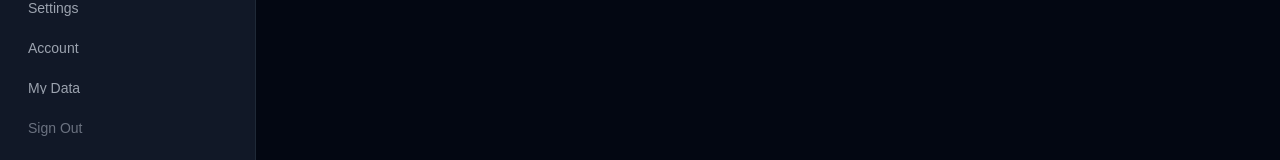
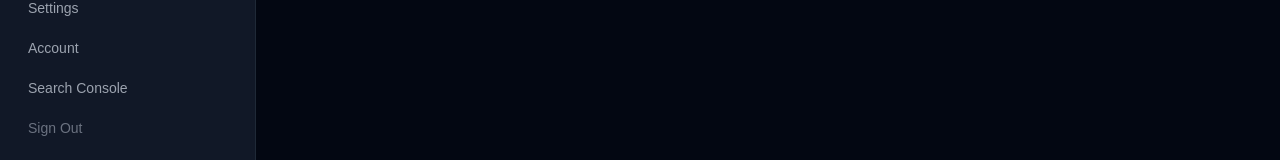
Before and after one commit to thenovarfounder-del/traffikfuel, a Next.js app: page /dashboard/content/ads in a window 1280 px wide. Shown: the part 638-798 px from the top of the page. Built offline with nearby package versions, Linux system fonts and the light colour scheme; no server answers.

Commit message:
Add Search Console to sidebar

```diff
--- a/src/app/dashboard/layout.tsx
+++ b/src/app/dashboard/layout.tsx
@@ -31,7 +31,8 @@ export default function DashboardLayout({ children }: { children: React.ReactNod
     { href: '/dashboard/onboarding', label: 'Onboarding' },
     { href: '/dashboard/settings', label: 'Settings' },
     { href: '/dashboard/account', label: 'Account' },
-    { href: '/dashboard/data', label: 'My Data' },
+    { href: '/dashboard/content/searchconsole', label: 'Search Console' },
+  { href: '/dashboard/data', label: 'My Data' },
   ]
 
   function navClass(href: string) {
```
